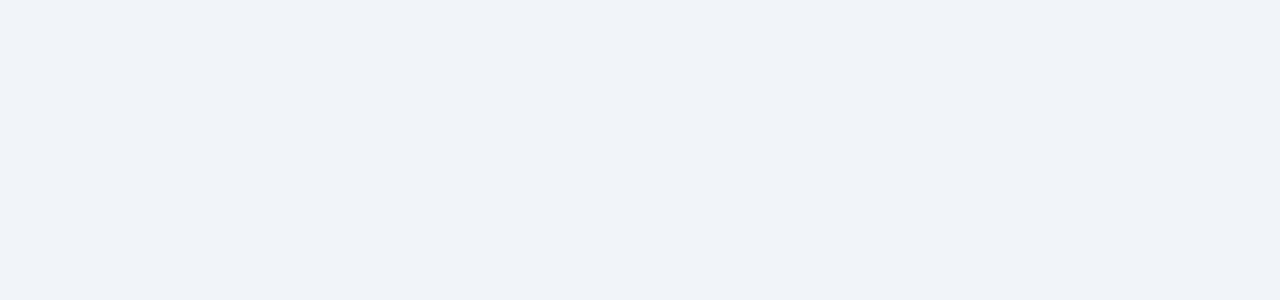
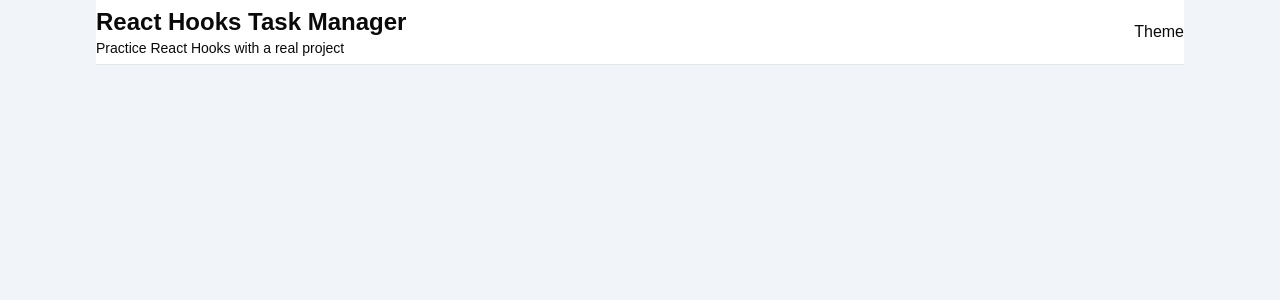
Before and after one commit to mohaddesekm/react-hooks-task-manager, a React (Vite) app: page / in a window 1280 px wide. Shown: the top 300 px of the page. Built offline with nearby package versions, Linux system fonts and the light colour scheme.

Commit message:
style: add application header

```diff
--- a/src/components/layout/AppLayout.jsx
+++ b/src/components/layout/AppLayout.jsx
@@ -1,10 +1,14 @@
-import { Children } from "react"
-import Container from "../common/Container"
+import { Children } from 'react';
+import Container from '../common/Container';
+import Header from './Header';
 
 export default function AppLayout({Children}) {
-  return (
-    <main className="min-h-screen bg-slate-100">
-        <Container>{Children}</Container>
-    </main>
-  )
+    return (
+        <main className="min-h-screen bg-slate-100">
+            <Container>
+                <Header />
+                {Children}
+            </Container>
+        </main>
+    );
 }
--- a/src/components/layout/Header.jsx
+++ b/src/components/layout/Header.jsx
@@ -1,5 +1,14 @@
 export default function Header() {
-  return (
-    <div>Header</div>
-  )
+    return (
+        <div className="border-b bg-white">
+            <div className="flex justify-between items-center h-16">
+                <div>
+                    <h1 className="text-2xl font-bold">React Hooks Task Manager</h1>
+                    <p className="text-sm ">Practice React Hooks with a real project</p>
+                </div>
+
+                <div>Theme</div>
+            </div>
+        </div>
+    );
 }
```
